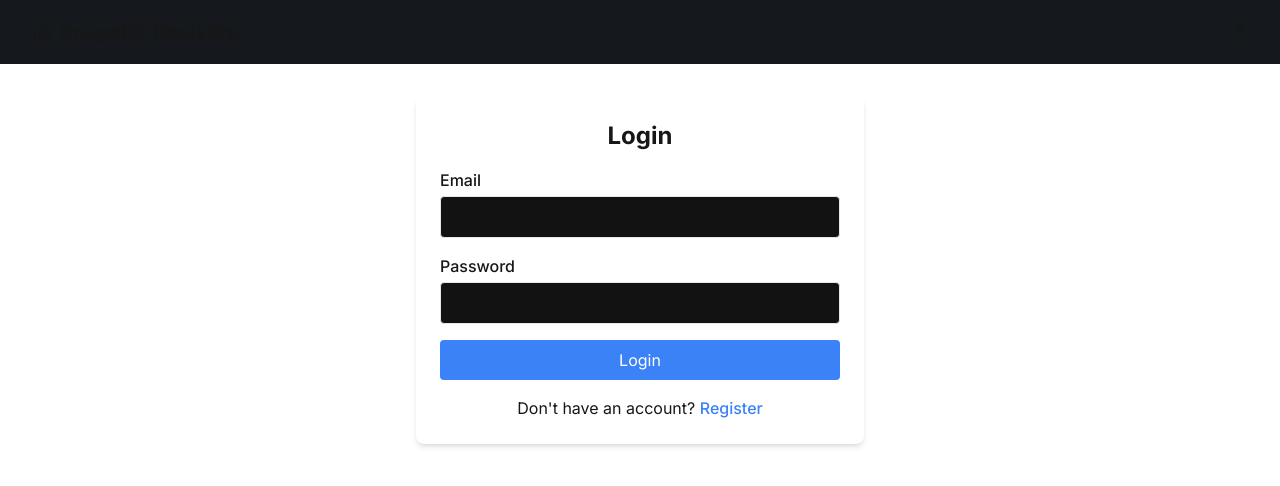
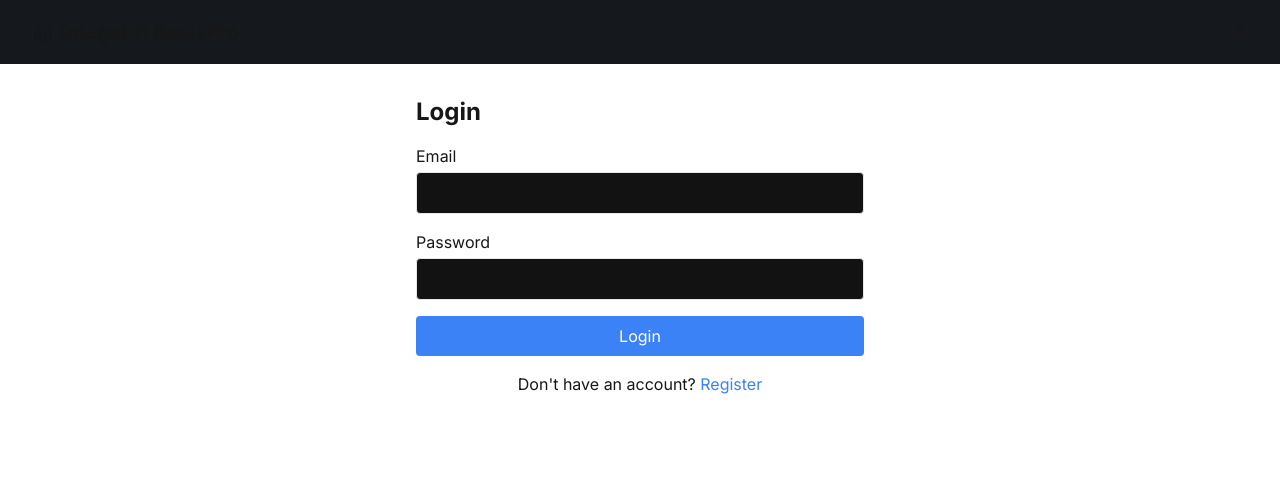
Before and after one commit to BecomingParas/ReelsPro, a Next.js app: page /login in a window 1280 px wide. Shown: the top 486 px of the page. Built offline with nearby package versions, Linux system fonts and the light colour scheme; no server answers; what imagekitio-next would draw is missing.

Commit message:
fix(Login): streamline login component by removing commented code and enhancing UI elements

```diff
--- a/app/login/page.tsx
+++ b/app/login/page.tsx
@@ -1,98 +1,24 @@
-// "use client";
-
-// import { signIn } from "next-auth/react";
-// import { useState } from "react";
-// import { useNotification } from "../components/Notification";
-// import { useRouter } from "next/navigation";
-// import Link from "next/link";
-// export default function Login() {
-//   const [email, setEmail] = useState("");
-//   const [password, setPassword] = useState("");
-//   const { showNotification } = useNotification();
-//   const router = useRouter();
-//   const handleSubmit = async (e: React.FormEvent<HTMLFormElement>) => {
-//     e.preventDefault();
-//     const result = await signIn("credentials", {
-//       email,
-//       password,
-//       redirect: false,
-//     });
-//     if (result?.error) {
-//       showNotification(result.error, "error");
-//     } else {
-//       showNotification("Login successful!", "success");
-//       router.push("/");
-//     }
-//   };
-//   return (
-//     <div className=" max-w-md mx-auto">
-//       <h1 className=" text-2xl font-bold mb-4">Login</h1>
-//       <form onSubmit={handleSubmit} className="space-y-4">
-//         <div>
-//           <label htmlFor="email" className="block mb-1">
-//             Email
-//           </label>
-//           <input
-//             type="email"
-//             id="email"
-//             value={email}
-//             onChange={(e) => setEmail(e.target.value)}
-//             required
-//             className="w-full px-3 py-2 border rounded"
-//           />
-//         </div>
-//         <div>
-//           <label htmlFor="password" className="block mb-1">
-//             Password
-//           </label>
-//           <input
-//             type="password"
-//             id="password"
-//             value={password}
-//             onChange={(e) => setPassword(e.target.value)}
-//             required
-//             className="w-full px-3 py-2 border rounded"
-//           />
-//         </div>
-//         <button className="w-full bg-blue-500 text-white py-2 rounded hover:bg-blue-600">
-//           Login
-//         </button>
-//         <p className="text-center mt-4">
-//           <Link href="/register" className="text-blue-500 hover:text-blue-600">
-//             Register
-//           </Link>
-//         </p>
-//       </form>
-//     </div>
-//   );
-// }
-
 "use client";
 
 import { signIn } from "next-auth/react";
 import { useState } from "react";
+import { useRouter } from "next/navigation";
 import { useNotification } from "../components/Notification";
-import { useRouter } from "next/navigation";
 import Link from "next/link";
 
 export default function Login() {
   const [email, setEmail] = useState("");
   const [password, setPassword] = useState("");
-  const [loading, setLoading] = useState(false);
+  const router = useRouter();
   const { showNotification } = useNotification();
-  const router = useRouter();
 
   const handleSubmit = async (e: React.FormEvent<HTMLFormElement>) => {
     e.preventDefault();
-    setLoading(true);
-
     const result = await signIn("credentials", {
       email,
       password,
       redirect: false,
     });
-
-    setLoading(false);
 
     if (result?.error) {
       showNotification(result.error, "error");
@@ -103,11 +29,11 @@ export default function Login() {
   };
 
   return (
-    <div className="max-w-md mx-auto p-6 bg-white shadow-md rounded-lg">
-      <h1 className="text-2xl font-bold mb-4 text-center">Login</h1>
+    <div className="max-w-md mx-auto">
+      <h1 className="text-2xl font-bold mb-4">Login</h1>
       <form onSubmit={handleSubmit} className="space-y-4">
         <div>
-          <label htmlFor="email" className="block mb-1 font-medium">
+          <label htmlFor="email" className="block mb-1">
             Email
           </label>
           <input
@@ -116,11 +42,11 @@ export default function Login() {
             value={email}
             onChange={(e) => setEmail(e.target.value)}
             required
-            className="w-full px-3 py-2 border rounded focus:outline-none focus:ring-2 focus:ring-blue-500"
+            className="w-full px-3 py-2 border rounded"
           />
         </div>
         <div>
-          <label htmlFor="password" className="block mb-1 font-medium">
+          <label htmlFor="password" className="block mb-1">
             Password
           </label>
           <input
@@ -129,26 +55,18 @@ export default function Login() {
             value={password}
             onChange={(e) => setPassword(e.target.value)}
             required
-            className="w-full px-3 py-2 border rounded focus:outline-none focus:ring-2 focus:ring-blue-500"
+            className="w-full px-3 py-2 border rounded"
           />
         </div>
         <button
           type="submit"
-          disabled={loading}
-          className={`w-full py-2 rounded text-white transition ${
-            loading
-              ? "bg-gray-400 cursor-not-allowed"
-              : "bg-blue-500 hover:bg-blue-600"
-          }`}
+          className="w-full bg-blue-500 text-white py-2 rounded hover:bg-blue-600"
         >
-          {loading ? "Logging in..." : "Login"}
+          Login
         </button>
         <p className="text-center mt-4">
           Don&apos;t have an account?{" "}
-          <Link
-            href="/register"
-            className="text-blue-500 hover:text-blue-600 font-medium"
-          >
+          <Link href="/register" className="text-blue-500 hover:text-blue-600">
             Register
           </Link>
         </p>
```
